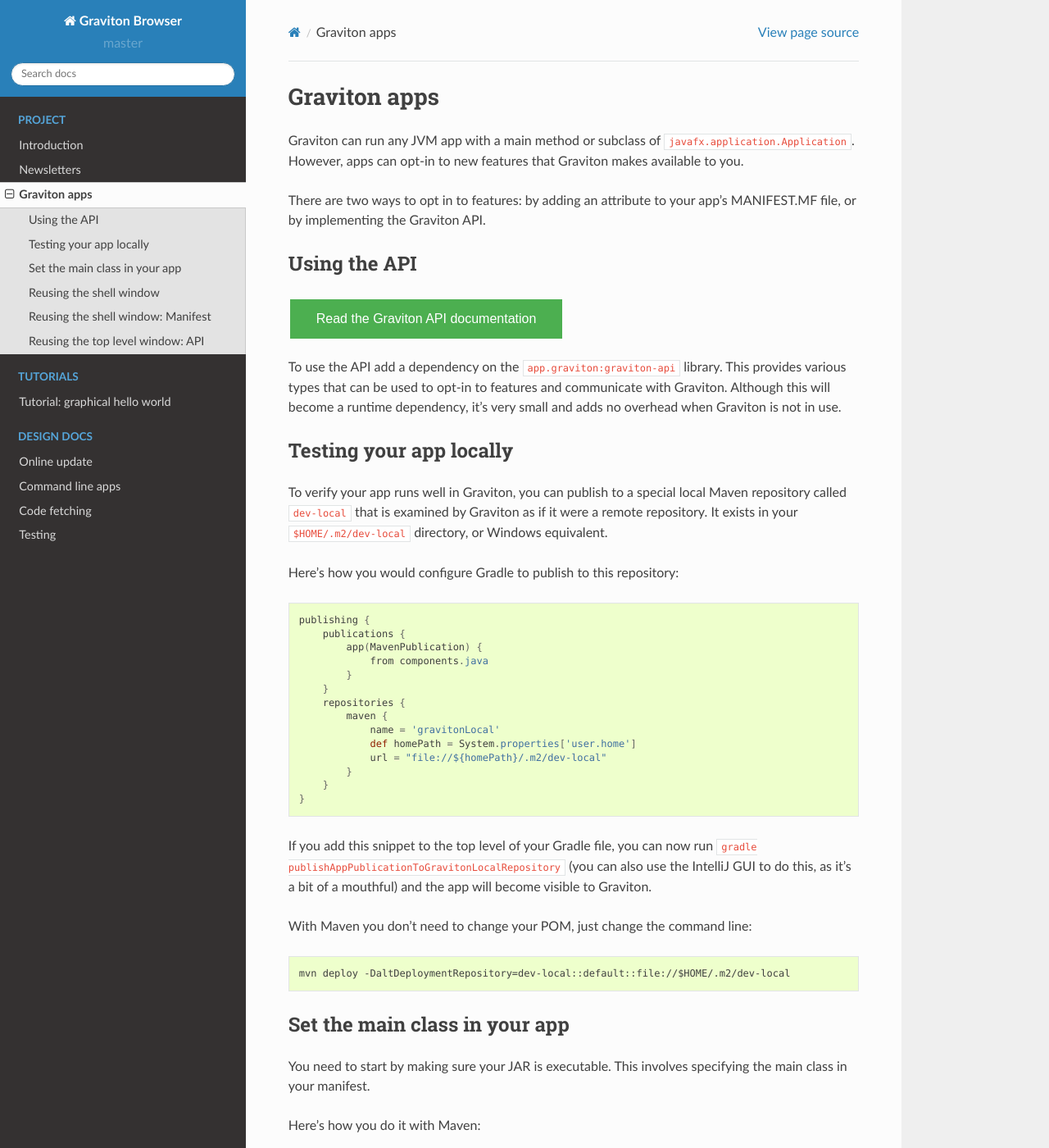
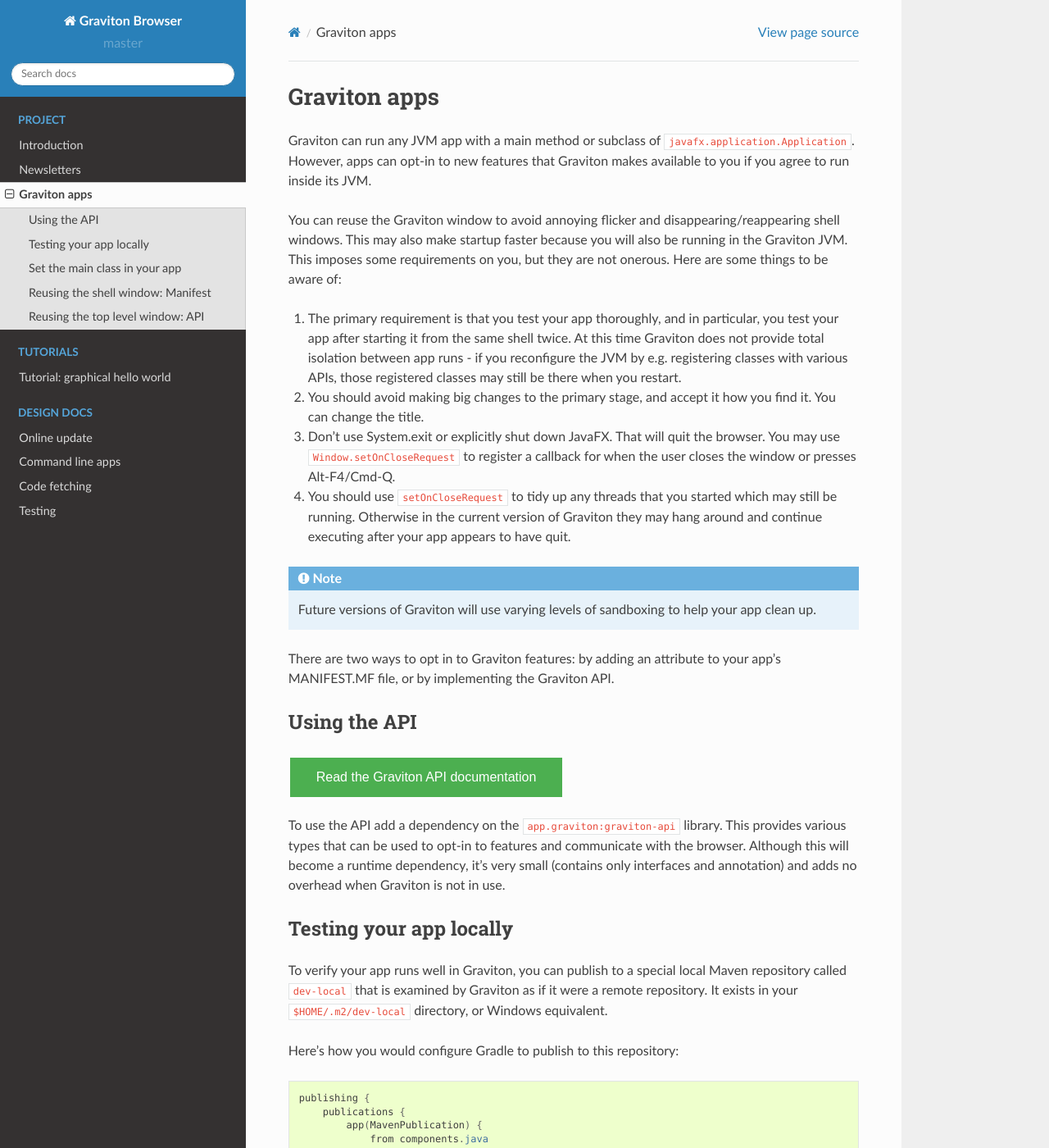
Before and after one commit to graviton-browser/graviton-browser, a Sphinx documentation site: the page built from website/source/graviton-apps.rst, in a window 1280 px wide and 1400 px high. Shown: the whole window at 82% size. Built offline with Sphinx 7.4.7 and the Read the Docs theme 2.0.0, drawn with Linux system fonts in a browser that asks for light colours; some of the changed text lies outside the part shown.

Commit message:
Docs: improve graviton-apps page.

```diff
--- a/website/source/graviton-apps.rst
+++ b/website/source/graviton-apps.rst
@@ -2,9 +2,24 @@
 *************
 
 Graviton can run any JVM app with a main method or subclass of ``javafx.application.Application``. However, apps can
-opt-in to new features that Graviton makes available to you.
+opt-in to new features that Graviton makes available to you if you agree to run inside its JVM.
 
-There are two ways to opt in to features: by adding an attribute to your app's MANIFEST.MF file, or by implementing
+You can reuse the Graviton window to avoid annoying flicker and disappearing/reappearing shell windows. This may also
+make startup faster because you will also be running in the Graviton JVM. This imposes some requirements on you, but
+they are not onerous. Here are some things to be aware of:
+
+1. The primary requirement is that you test your app thoroughly, and in particular, you test your app after starting it
+   from the same shell twice. At this time Graviton does not provide total isolation between app runs - if you reconfigure
+   the JVM by e.g. registering classes with various APIs, those registered classes may still be there when you restart.
+2. You should avoid making big changes to the primary stage, and accept it how you find it. You can change the title.
+3. Don't use System.exit or explicitly shut down JavaFX. That will quit the browser. You may use ``Window.setOnCloseRequest``
+   to register a callback for when the user closes the window or presses Alt-F4/Cmd-Q.
+4. You should use ``setOnCloseRequest`` to tidy up any threads that you started which may still be running. Otherwise
+   in the current version of Graviton they may hang around and continue executing after your app appears to have quit.
+
+.. note:: Future versions of Graviton will use varying levels of sandboxing to help your app clean up.
+
+There are two ways to opt in to Graviton features: by adding an attribute to your app's MANIFEST.MF file, or by implementing
 the Graviton API.
 
 Using the API
@@ -15,8 +30,9 @@
    <a href="_static/api/index.html"><button class="button button2">Read the Graviton API documentation</button></a><br><br>
 
 To use the API add a dependency on the ``app.graviton:graviton-api`` library.
-This provides various types that can be used to opt-in to features and communicate with Graviton. Although this will
-become a runtime dependency, it's very small and adds no overhead when Graviton is not in use.
+This provides various types that can be used to opt-in to features and communicate with the browser. Although this will
+become a runtime dependency, it's very small (contains only interfaces and annotation) and adds no overhead when
+Graviton is not in use.
 
 Testing your app locally
 ------------------------
@@ -80,18 +96,6 @@
    }
 
 This class should contain your static main method.
-
-Reusing the shell window
-------------------------
-
-You can reuse the Graviton window to avoid annoying flicker and disappearing/reappearing shell windows. This may also
-make startup faster because you will also be running in the Graviton JVM. This imposes some requirements on you, but
-they are not onerous.
-
-The primary requirement is that you test your app thoroughly, and in particular, you test your app after starting it
-from the same shell twice. At this time Graviton does not provide total isolation between app runs - if you reconfigure
-the JVM by e.g. registering classes with various APIs, those registered classes may still be there when you restart.
-You should also avoid making big changes to the window, and accept it how you findit.
 
 Reusing the shell window: Manifest
 -------------------------------------
```
Also changed, not shown: 1 other file.
